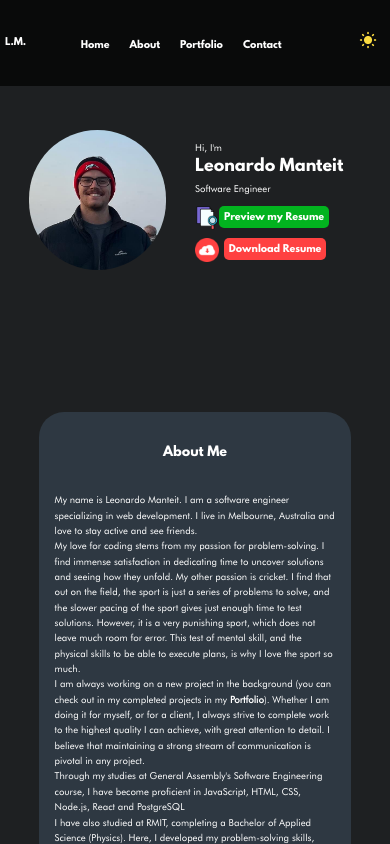
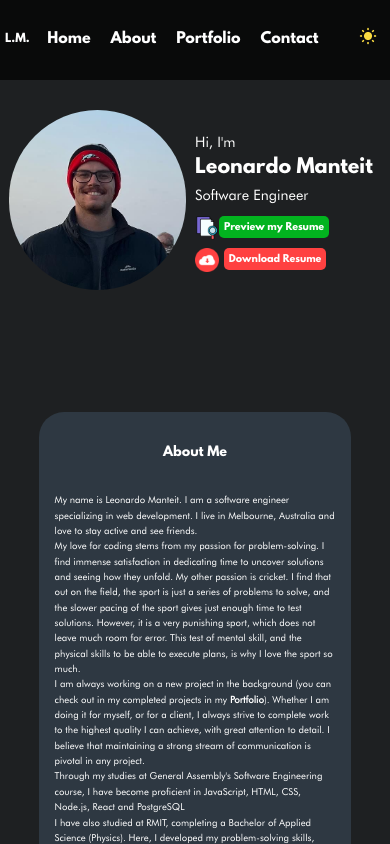
Before and after one commit to Jesus130247/Portfolio, a React (Vite) app: page / in a window 390 px wide. Shown: the top 844 px of the page. Built offline with nearby package versions, Linux system fonts and the light colour scheme.

Commit message:
some styling changes, and changed git link to leddit git

```diff
--- a/src/App.css
+++ b/src/App.css
@@ -448,13 +448,15 @@ footer {
     display: none;
   }
   nav a {
-    font-size: 0.6rem;
+    display: flex;
+    font-size: 0.9rem;
   }
   .navBar ul {
+    text-align: center;
     gap: 0;
   }
   .navBar .initials {
-    font-size: 0.6rem;
+    font-size: 0.7rem;
     padding-left: 5px;
   }
   .navBar img {
@@ -476,10 +478,10 @@ footer {
     padding: 0;
   }
   .homeDiv h1 {
-    font-size: 1rem;
+    font-size: 1.2rem;
   }
   .homeDiv p {
-    font-size: 0.6rem;
+    font-size: 0.9rem;
   }
   .buttonImages {
     height: 1.5rem;
@@ -490,7 +492,7 @@ footer {
     padding: 5px;
   }
   .my_img {
-    height: 140px;
+    height: 180px;
   }
 
   #about button {
--- a/src/components/Portfolio/Portfolio.jsx
+++ b/src/components/Portfolio/Portfolio.jsx
@@ -48,7 +48,7 @@ export default function Portfolio({viewProjects,setViewProjects}) {
           image:'leddit',
           description:`Leo's take on the popular site, reddit. Designed to allow users to share and talk about any subject they're interested. Once logged in,
           users can search for (or create) servers, post, comment, upvote and share with the community. This site was built with NodeJs, PSQL, HTML and JavaScript.`,
-          gitLink:'https://git.generalassemb.ly/leo-git-ga/project-2',
+          gitLink:'https://github.com/Jesus130247/Project2-CRUD/blob/main/views/layout.ejs',
           backgroundColor:'#d4d4d4',
           directory: '3'
       },
```
Also changed, not shown: 1 other file (tests, documents, lock files or other folders).
